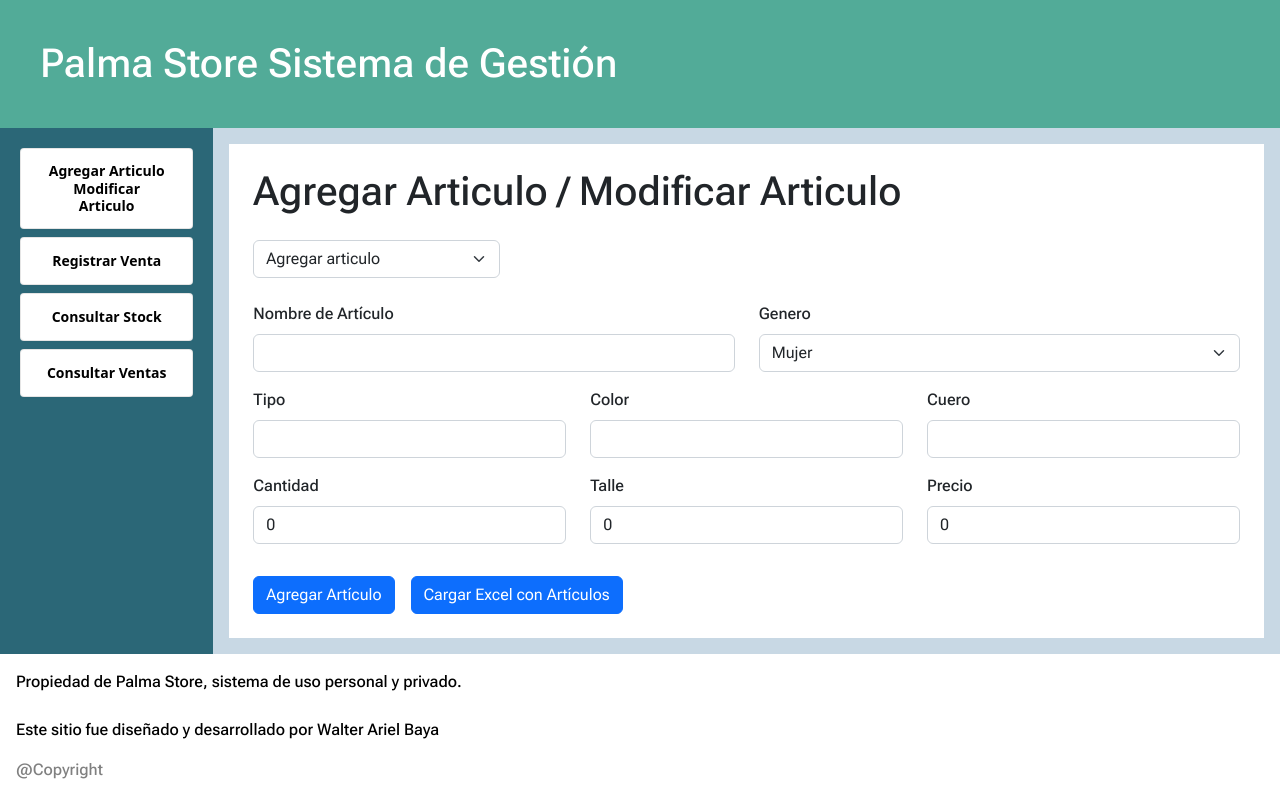
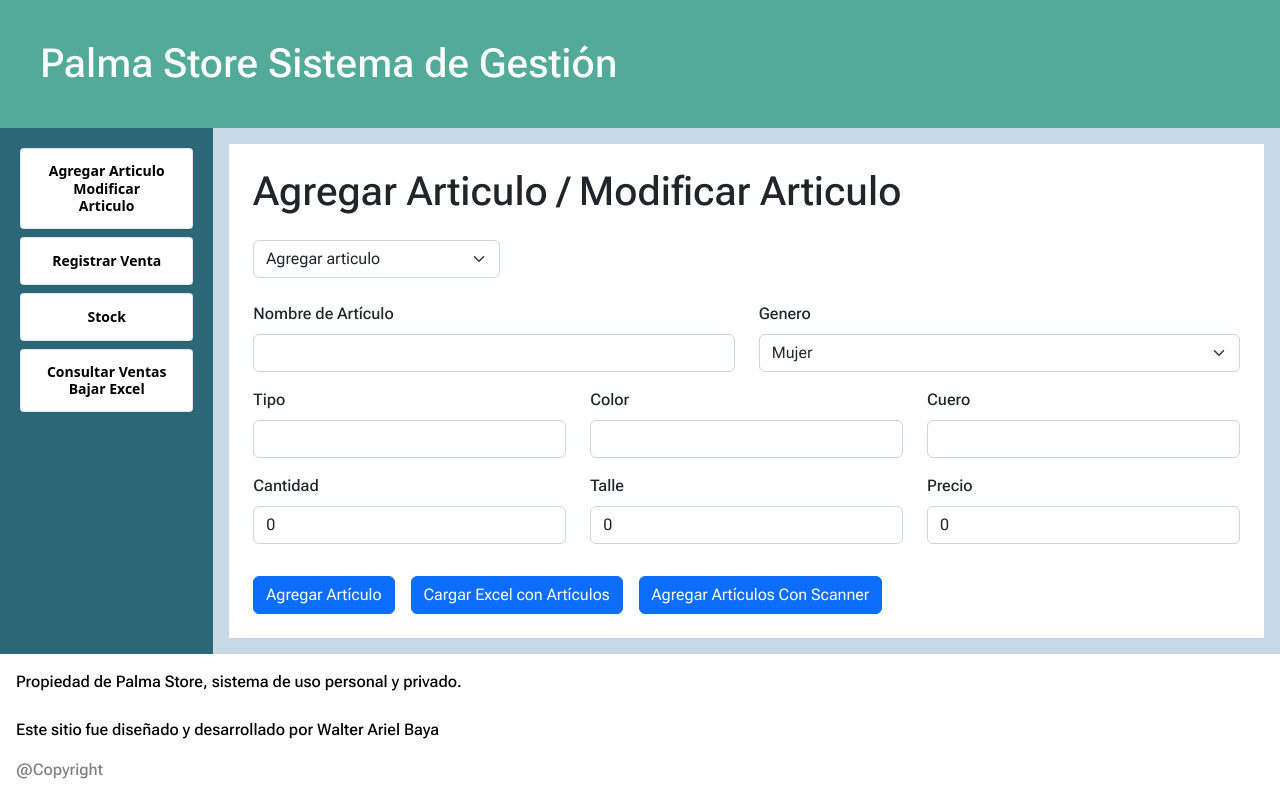
Before and after one commit to walterbaya/management-system, a React (Create React App) app in the folder client/palma-store/: page /agregar_articulo in a window 1280 px wide. Built offline with nearby package versions, Linux system fonts and the light colour scheme; no server answers.

Commit message:
Se agregan botones de acciones sin funcionamiento

```diff
--- a/client/palma-store/src/App.js
+++ b/client/palma-store/src/App.js
@@ -27,10 +27,10 @@ class App extends Component {
                   Registrar Venta
                 </Link>
                 <Link className="btn-main m-1" to={`/`}>
-                  Consultar Stock
+                  Stock
                 </Link>
                 <Link className="btn-main m-1" to={`/consultar_ventas`}>
-                  Consultar Ventas
+                  Consultar Ventas Bajar Excel
                 </Link>
               </div>
             </div>
--- a/client/palma-store/src/components/AgregarArticulo.js
+++ b/client/palma-store/src/components/AgregarArticulo.js
@@ -324,6 +324,12 @@ class AgregarArticulo extends Component {
             <div className="mt-3 ms-3">
               <LoadExcel />
             </div>
+            <button
+              className="btn btn-primary mt-3 ms-3"
+              onClick={this.enviar_formulario}
+            >
+              Agregar Artículos Con Scanner
+            </button>
           </div>
         </form>
       </div>
--- a/client/palma-store/src/components/DisponibilidadArticulo.js
+++ b/client/palma-store/src/components/DisponibilidadArticulo.js
@@ -178,6 +178,11 @@ class Disponibilidad extends Component {
           >
             Mostrar Stock Actual Completo
           </button>
+          <button
+            className="btn btn-primary mt-3 ms-3"
+          >
+            Regresar Stock a Versión Anterior
+          </button>
         </form>
         <TableArticulos
           articulos={this.state.articulos}
```
